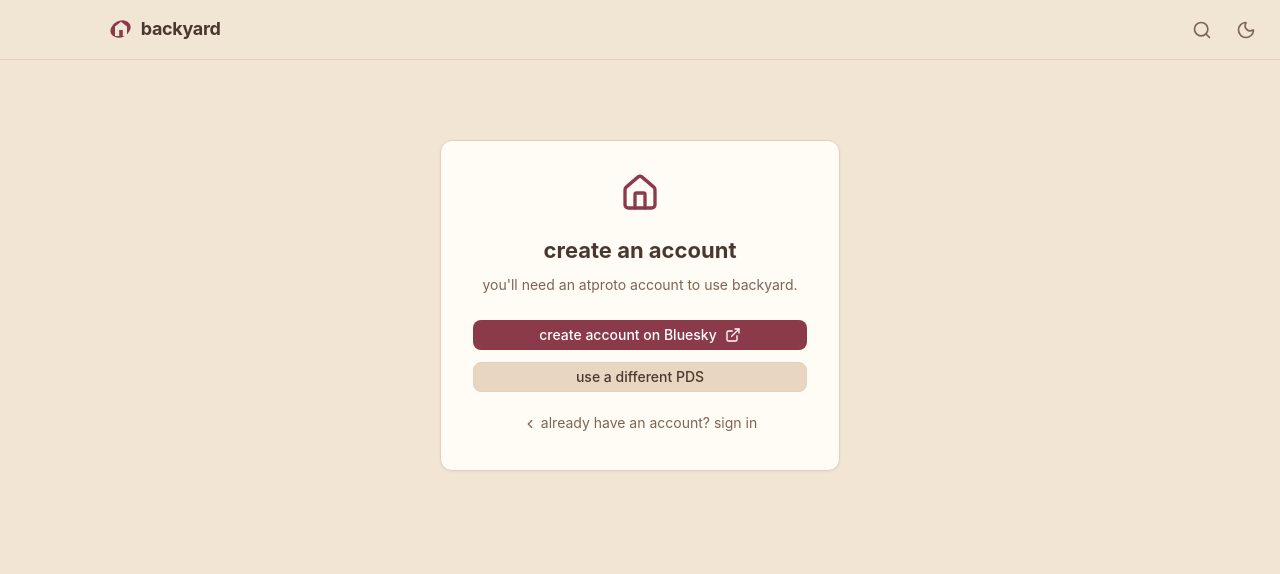
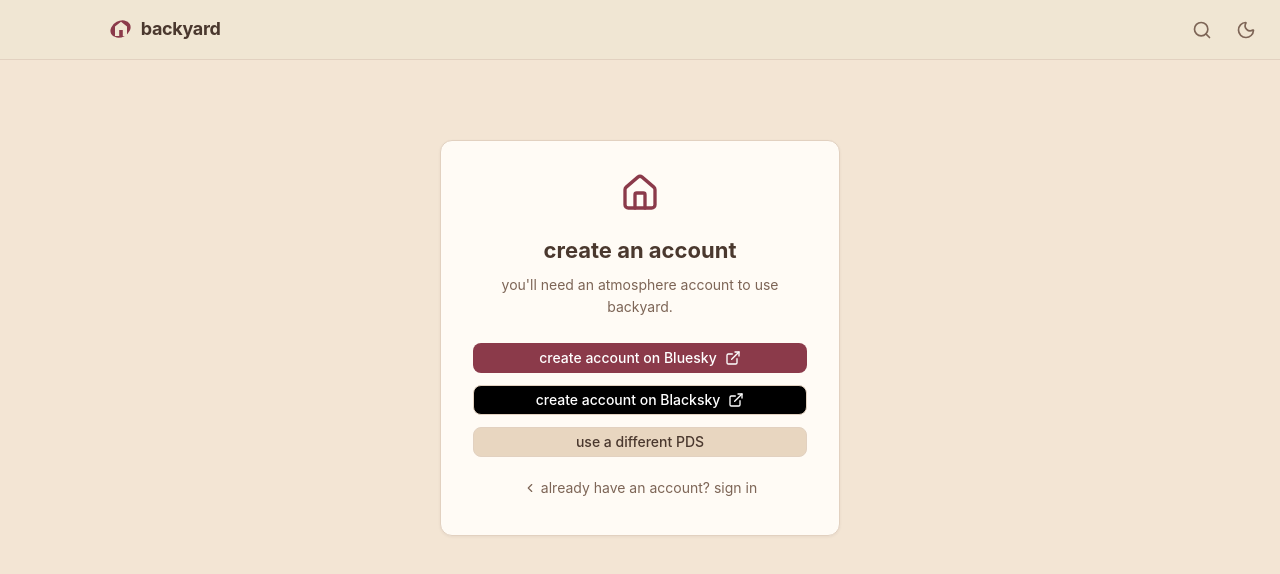
Before and after one commit to ApexDevelopment/backyard.blue, a SvelteKit app: page /login/create in a window 1280 px wide. Shown: the top 574 px of the page. Built offline with nearby package versions, Linux system fonts and the light colour scheme; no server answers; the database is empty.

Commit message:
Feat: add Blacksky option, use "atmosphere account" language

```diff
--- a/src/routes/login/+page.svelte
+++ b/src/routes/login/+page.svelte
@@ -147,8 +147,8 @@
 					for most people, handles look like <strong>name.bsky.social</strong>.
 				</p>
 				<p>
-					handles are part of the <strong>AT Protocol (atproto)</strong>, the same network that powers Bluesky.
-					when you sign in, you're using your existing atproto account - you don't need to create a new one.
+					handles are part of the <strong>AT Protocol</strong>, the same protocol that powers Bluesky. we call this network the "atmosphere."
+					when you sign in, you're using your existing atmosphere account - you don't need to create a new one.
 				</p>
 				<p>
 					your posts, profile, and data are stored on your <strong>personal data server (PDS)</strong>,
--- a/src/routes/login/create/+page.svelte
+++ b/src/routes/login/create/+page.svelte
@@ -169,7 +169,7 @@
 			<span class="create-logo"><House size={40} color="var(--accent)" strokeWidth={2} /></span>
 			<h1>create an account</h1>
 			<p class="create-subtitle">
-				you'll need an atproto account to use backyard.
+				you'll need an atmosphere account to use backyard.
 			</p>
 		</div>
 
@@ -177,6 +177,10 @@
 			<div class="create-choices">
 				<a href="https://bsky.app" target="_blank" rel="noopener noreferrer" class="btn btn-primary create-bsky-btn">
 					create account on Bluesky
+					<ExternalLink size={16} />
+				</a>
+				<a href="https://blacksky.community" target="_blank" rel="noopener noreferrer" class="btn btn-secondary create-blksky-btn">
+					create account on Blacksky
 					<ExternalLink size={16} />
 				</a>
 				<button type="button" class="btn btn-secondary create-advanced-btn" onclick={() => showAdvancedForm = true}>
@@ -418,6 +422,16 @@
 		width: 100%;
 	}
 
+	.create-blksky-btn {
+		display: inline-flex;
+		align-items: center;
+		justify-content: center;
+		gap: 0.5rem;
+		width: 100%;
+		background-color: #000000;
+		color: #ffffff;
+	}
+
 	.create-advanced-btn {
 		width: 100%;
 	}
```
